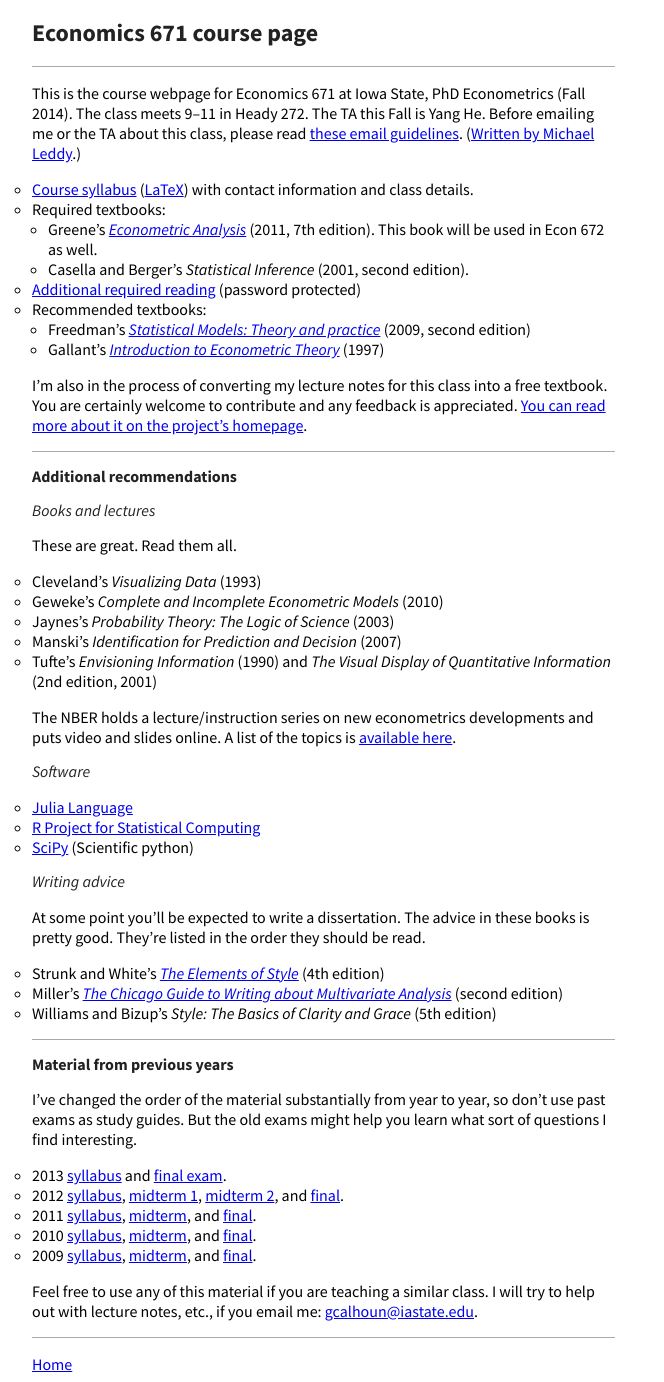
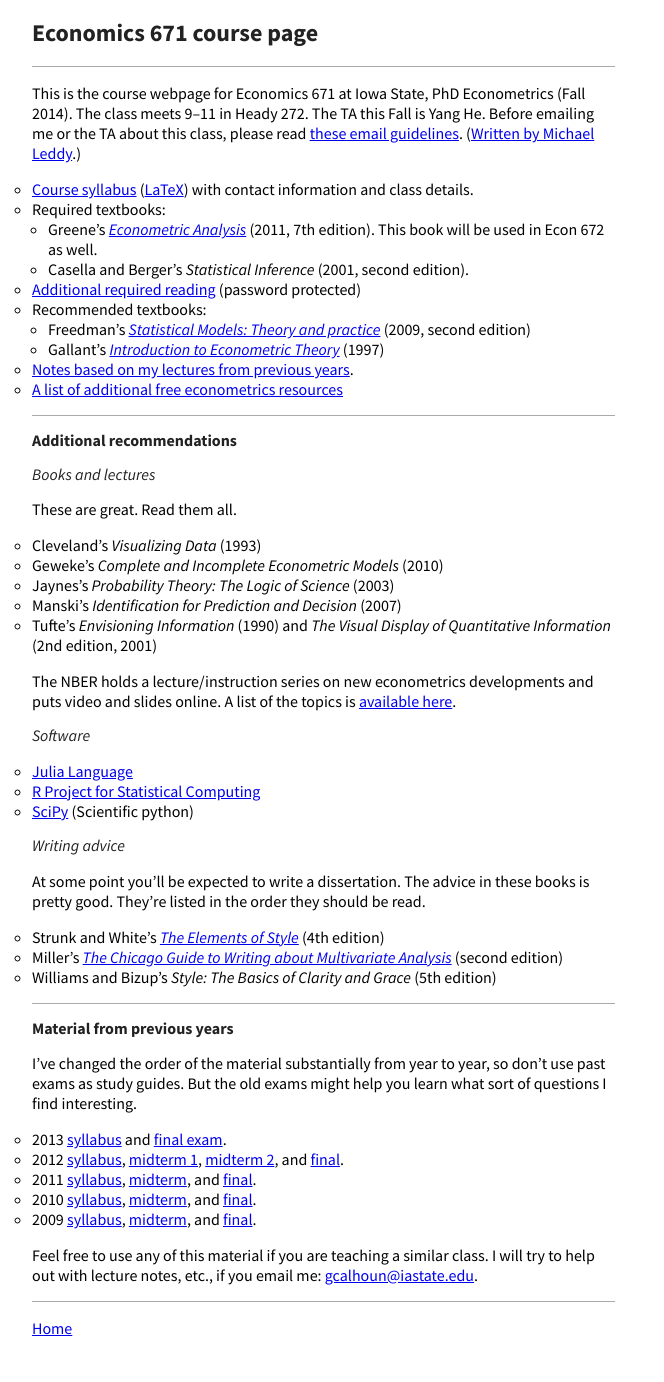
Before and after one commit to mmkuang/grayclhn.github.io, a Jekyll site: the page built from 671/index.md, in a window 1280 px wide. Shown: the whole page, without its empty margins (0-664 px from the left). Built offline with Jekyll 4.4.1, drawn with Linux system fonts in a browser that asks for light colours; Markdown is read by kramdown in place of the engine named in the settings; after the commit the page ends 1346 px from its top, so only the background shows below that.

Commit message:
Fix EFLP urls for 671 homepage

```diff
--- a/671/index.md
+++ b/671/index.md
@@ -20,16 +20,15 @@ Michael Leddy][leddy].)
 * Recommended textbooks:
   * Freedman’s *[Statistical Models: Theory and practice][]* (2009, second edition)
   * Gallant’s *[Introduction to Econometric Theory][]* (1997)
-
-I’m also in the process of converting my lecture notes for this class
-into a free textbook.  You are certainly welcome to contribute and any
-feedback is appreciated. [You can read more about it on the project’s
-homepage](http://www.econometricslibrary.org/core).
+* [Notes based on my lectures from previous years][notes].
+* [A list of additional free econometrics resources][EFLP]
 
 [leddy]: http://mleddy.blogspot.com/2005/01/how-to-e-mail-professor.html
 [Econometric Analysis]: http://pages.stern.nyu.edu/~wgreene/Text/econometricanalysis.htm
 [Statistical Models: Theory and practice]: http://www.stat.berkeley.edu/~census
 [Introduction to Econometric Theory]: http://www.aronaldg.org/courses/econ501
+[notes]: https://github.com/EconometricsLibrary/core/releases
+[EFLP]: http://www.econometricslibrary.org
 
 <hr />
 
```
